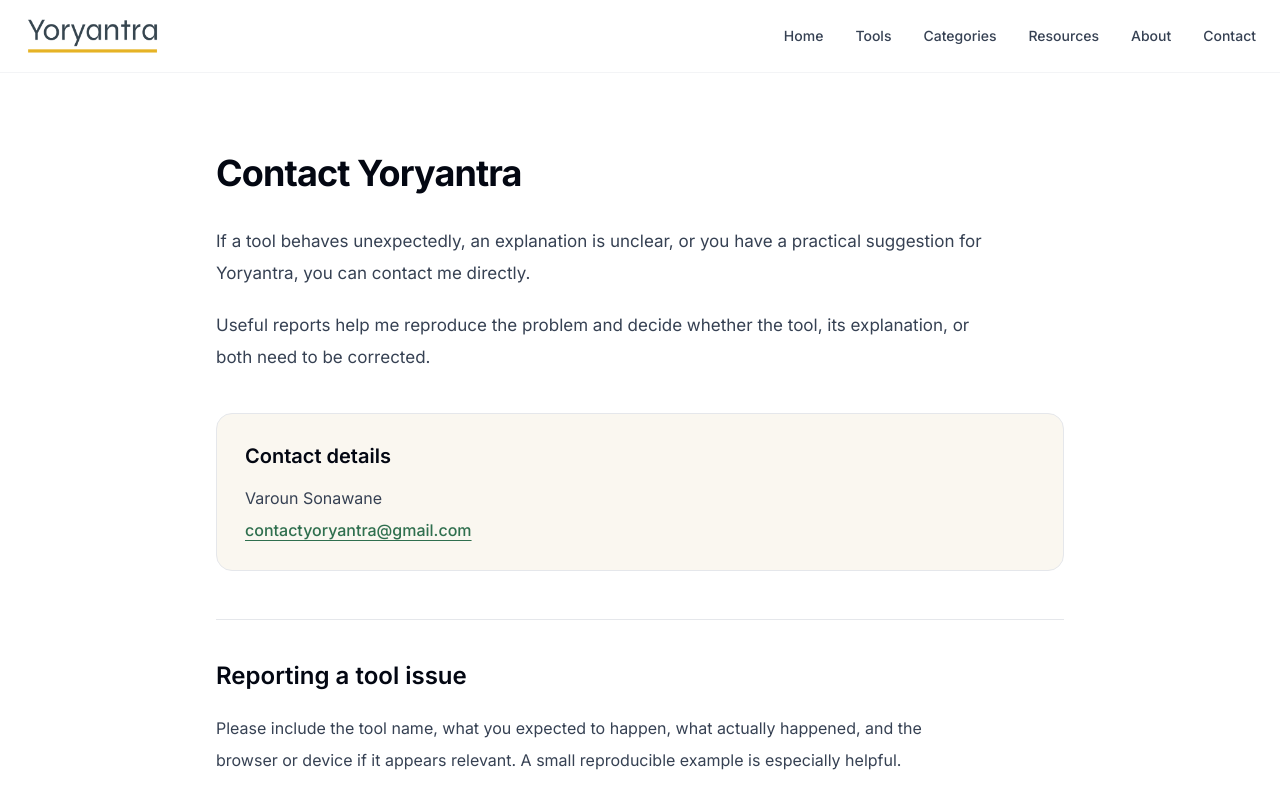
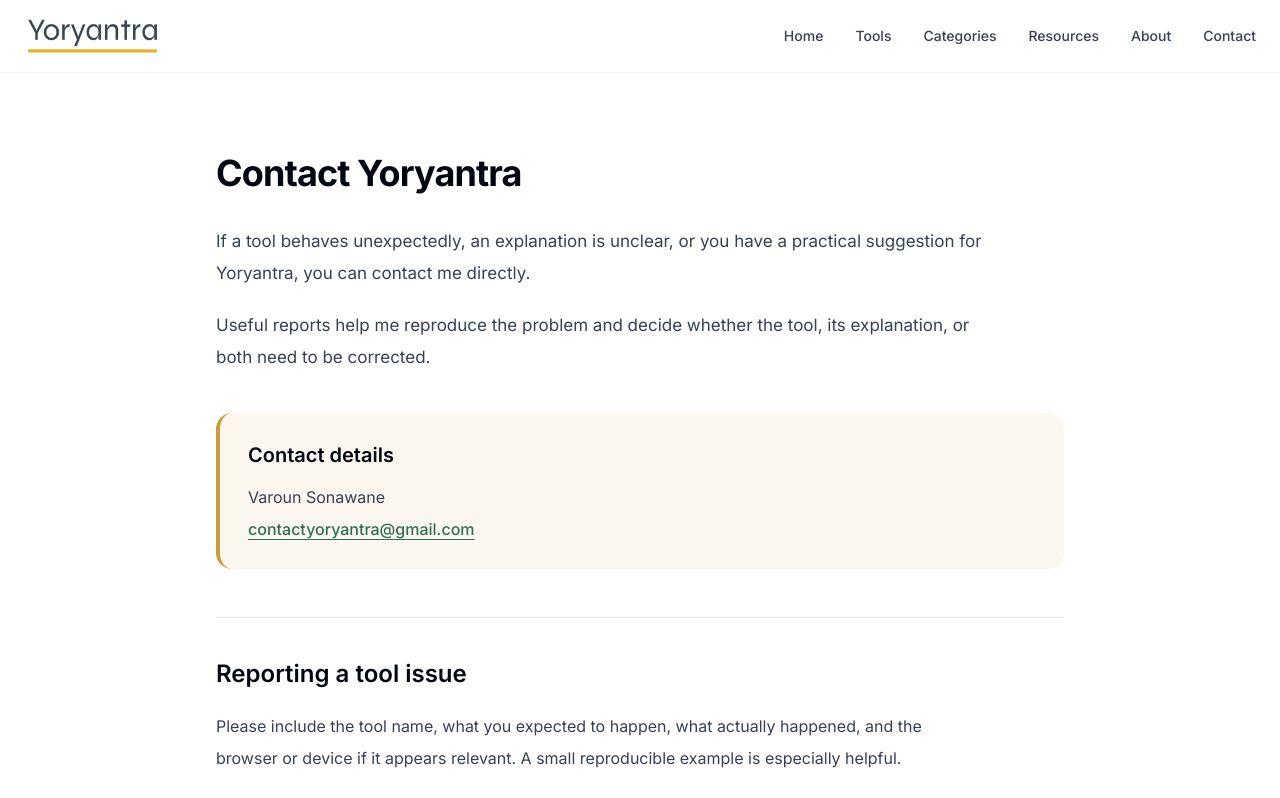
Before and after one commit to vaarunsonawwane-ops/yoryantra-new, a Next.js app: page /contact in a window 1280 px wide. Shown: the top 798 px of the page. Built offline with nearby package versions, Linux system fonts and the light colour scheme.

Commit message:
contact page color fixed

```diff
--- a/app/contact/page.tsx
+++ b/app/contact/page.tsx
@@ -28,7 +28,7 @@ export default function ContactPage() {
           </p>
         </div>
 
-        <section className="mt-10 rounded-2xl border border-gray-200 bg-[var(--light-bg)] p-6 md:p-7">
+        <section className="mt-10 rounded-2xl border-l-4 border-l-[var(--light-gold)] bg-[rgba(200,155,60,0.08)] p-6 md:p-7">
           <h2 className="text-xl font-semibold text-gray-950">
             Contact details
           </h2>
```
